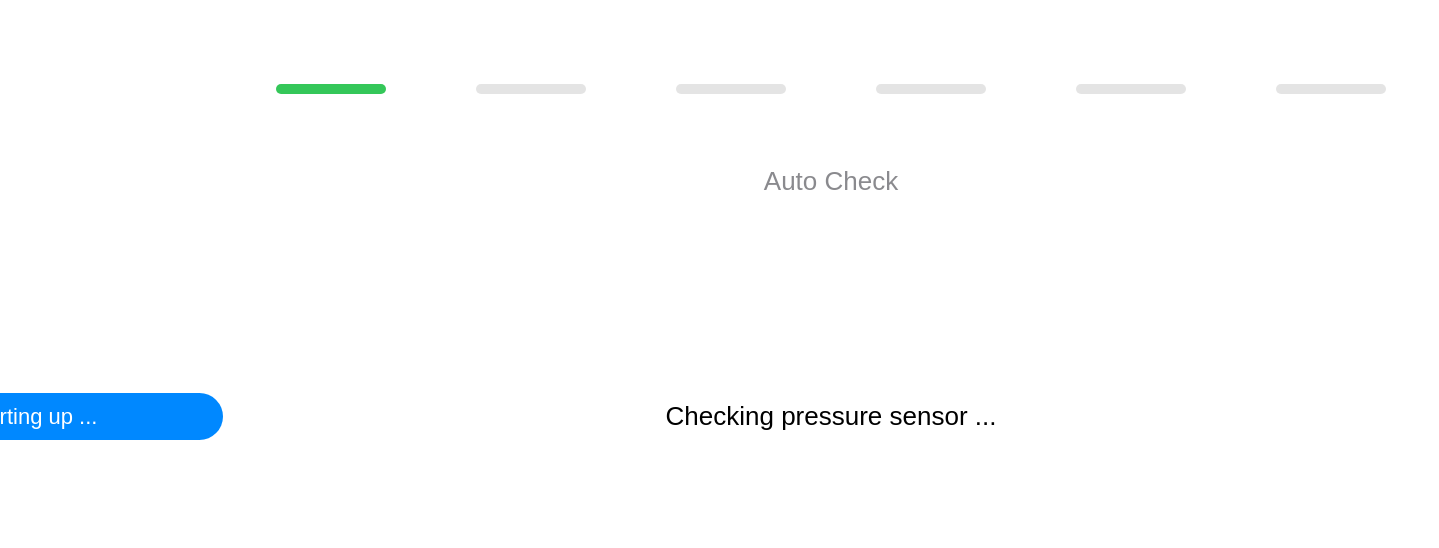
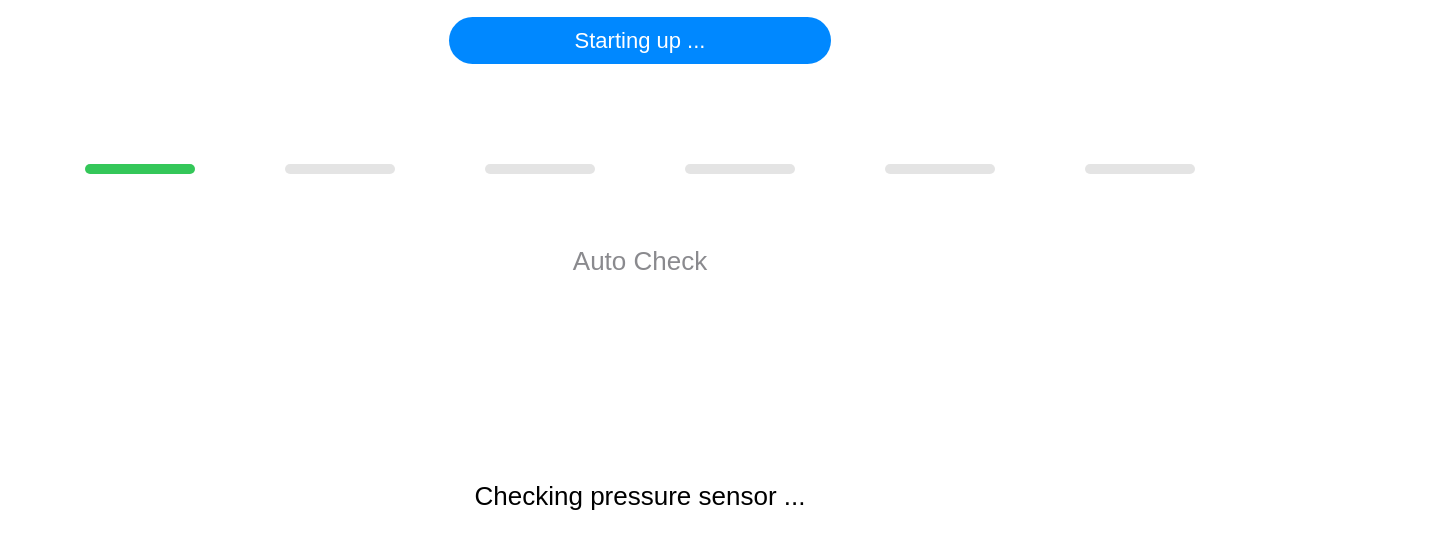
Before and after one commit to k-zhou/pdp-2025-lumo-user-interface, a React (Vite) app: page / in a window 1280 px wide. Shown: the top 548 px of the page, 1439 px wide, since content can reach past the window. Built offline with nearby package versions, Linux system fonts and the light colour scheme; no server answers.

Commit message:
app,configscreen: styling

```diff
--- a/src/App.tsx
+++ b/src/App.tsx
@@ -49,8 +49,10 @@ const App = () => {
   };
 
   return (
-    <div className="size-full flex items-center justify-center px-8">
+    <div className="size-full flex flex-col items-center justify-center px-8 gap-4">
+      <hr/>
       {CustomButton({onClick:handleTogglePanel, label:toggleStateLabels.get(screen)})}
+      <div>
         {screen === 0 && <StartupScreen onClick={handleInit} />}
         {screen === 1 && <ConfigScreen onStart={handleStart} />}
         {screen === 2 && <ButtonPanelScreen /> }
@@ -58,6 +60,7 @@ const App = () => {
           <ProgressScreen config={config} onReset={handleReset} />
         )}
       </div>
+    </div>
   );
 }
 
--- a/src/components/ConfigScreen.tsx
+++ b/src/components/ConfigScreen.tsx
@@ -5,9 +5,9 @@ interface ConfigScreenProps {
 }
 
 const presets: { name: string; tray: number; cores: number }[] = [
-  { name: "Core type 1", tray: 10, cores: 64 },
-  { name: "Core type 2", tray: 20, cores: 128 },
-  { name: "Core type 3", tray: 30, cores: 256 },
+  { name: "Core type 1", tray: 1, cores: 6 },
+  { name: "Core type 2", tray: 2, cores: 8 },
+  { name: "Core type 3", tray: 3, cores: 10 },
 ];
 
 const ConfigScreen = ({ onStart }: ConfigScreenProps) => {
@@ -40,7 +40,9 @@ const ConfigScreen = ({ onStart }: ConfigScreenProps) => {
           <button
             key={preset.name}
             onClick={() => handleSelectPreset(preset)}
-            className={`w-[220px] h-[220px] rounded-[27px] flex flex-col items-center justify-center gap-3 cursor-pointer transition-all duration-200 ${
+            className={`w-[220px] h-[220px] rounded-[27px]
+              flex flex-col items-center justify-center gap-3
+              cursor-pointer transition-all duration-200 ${
               selectedCore === preset.name
                 ? "bg-[#08f]/15 ring-3 ring-[#08f] scale-105"
                 : "bg-[#d9d9d9] hover:bg-[#ccc] hover:scale-[1.02]"
```
Lines whose indentation alone changed are shown as unchanged.
